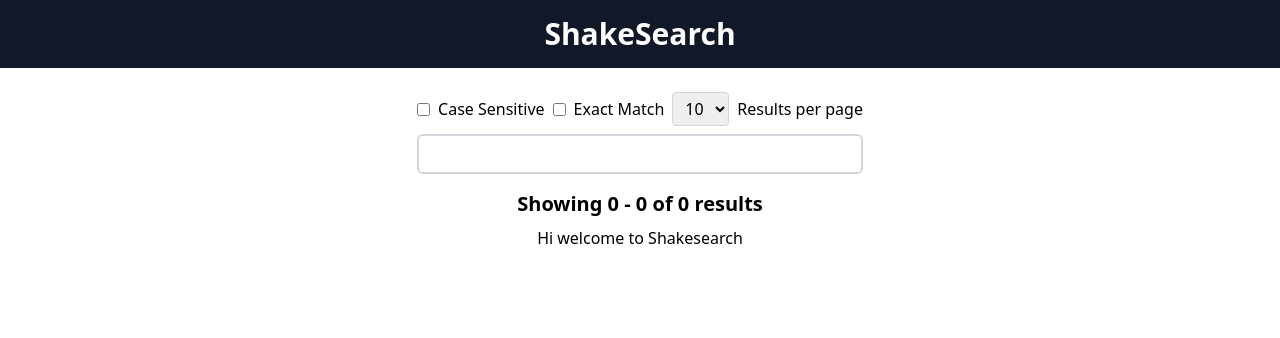
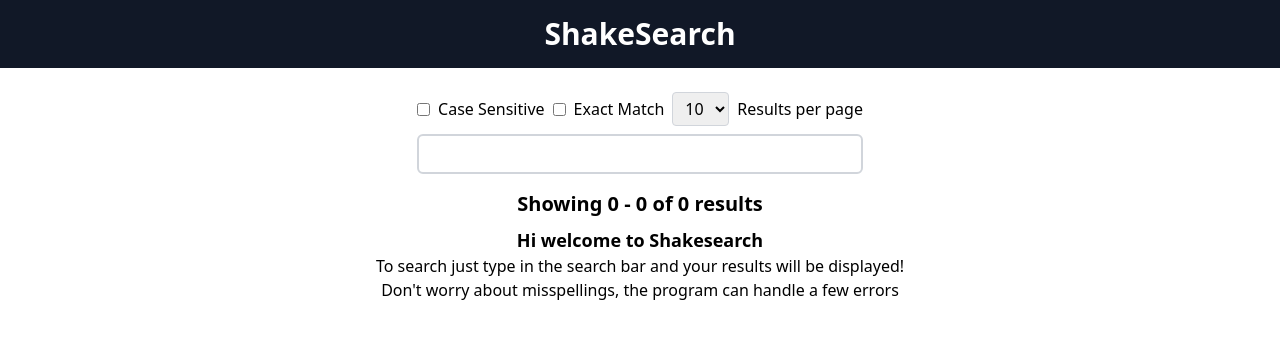
Before and after one commit to jakedevar/shakesearch_frontend, a React (Create React App) app: page / in a window 1280 px wide. Shown: the top 338 px of the page. Built offline with nearby package versions, Linux system fonts and the light colour scheme.

Commit message:
updated url to post to live backend

```diff
--- a/src/components/ResultsTable.tsx
+++ b/src/components/ResultsTable.tsx
@@ -11,7 +11,13 @@ const ResultsTable = () => {
 
   const ShowDocsOrSpinner = () => {
     if (!loading && totalResults === 0) {
-      return <p>Hi welcome to Shakesearch</p>
+      return (
+        <div className='justify-center items-center text-center'>
+          <h2 className='text-lg font-bold'>Hi welcome to Shakesearch</h2>
+          <p>To search just type in the search bar and your results will be displayed!</p>
+          <p>Don't worry about misspellings, the program can handle a few errors</p>
+        </div>
+      )
     } else {
       return loading ? <LoadingSpinner /> : <Table />
     }
--- a/src/components/SearchBar.tsx
+++ b/src/components/SearchBar.tsx
@@ -63,7 +63,9 @@ const SearchBar = () => {
   }
 
   const handleCaseSensitiveChange = () => {
-    dispatch(setLoading(true));
+    if (searchTerm.length > 0) {
+      dispatch(setLoading(true));
+    }
     dispatch(setCaseSensitive(!caseSensitive));
     if (pageNumber > 1) {
       dispatch(setPageNumber(1));
@@ -73,7 +75,9 @@ const SearchBar = () => {
   }
 
   const handleExactMatchChange = () => {
-    dispatch(setLoading(true));
+    if (searchTerm.length > 0) {
+      dispatch(setLoading(true));
+    }
     dispatch(setExactMatch(!exactMatch));
     if (pageNumber > 1) {
       dispatch(setPageNumber(1));
--- a/src/utils/highlightSearchWord.ts
+++ b/src/utils/highlightSearchWord.ts
@@ -1,4 +1,5 @@
 import escapeRegExp from "./escapedRegExp";
+
 const highlightSearchWord = (text: string, searchWord: string, caseSensitive: boolean) => {
   const escapedSearchWord = escapeRegExp(searchWord);
   const pattern = new RegExp(`${escapedSearchWord}`, caseSensitive ? 'g' : 'ig');
--- a/src/utils/resultsAPICall.ts
+++ b/src/utils/resultsAPICall.ts
@@ -2,7 +2,7 @@ import axios from "axios";
 import {ApiCallResult} from "../types/ApiCallResult";
 
 const resultsAPICall = async (caseSensitive: boolean, searchTerm: string, pageNumber: number, quantity: number, exactMatch: boolean): Promise<ApiCallResult> =>  {
-  const url = `http://localhost:3001/search?caseSensitive=${caseSensitive}&searchTerm=${searchTerm}&pageNumber=${pageNumber}&quantity=${quantity}&exactMatch=${exactMatch}`;
+  const url = `https://jakedevar-shakesearch.onrender.com/search?caseSensitive=${caseSensitive}&searchTerm=${searchTerm}&pageNumber=${pageNumber}&quantity=${quantity}&exactMatch=${exactMatch}`;
   const response = await axios.get(url);
   const rawResponseObject = response.data;
   const responseObject: ApiCallResult = {
```
